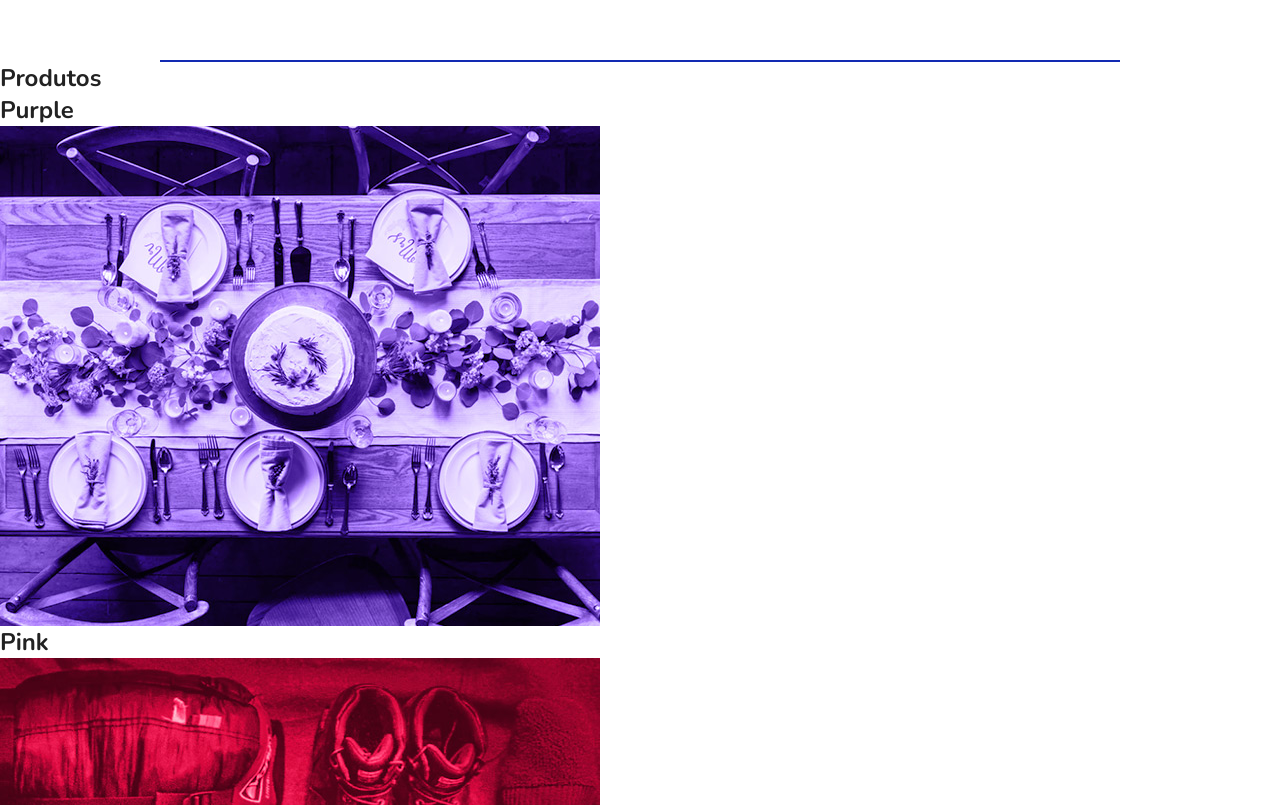
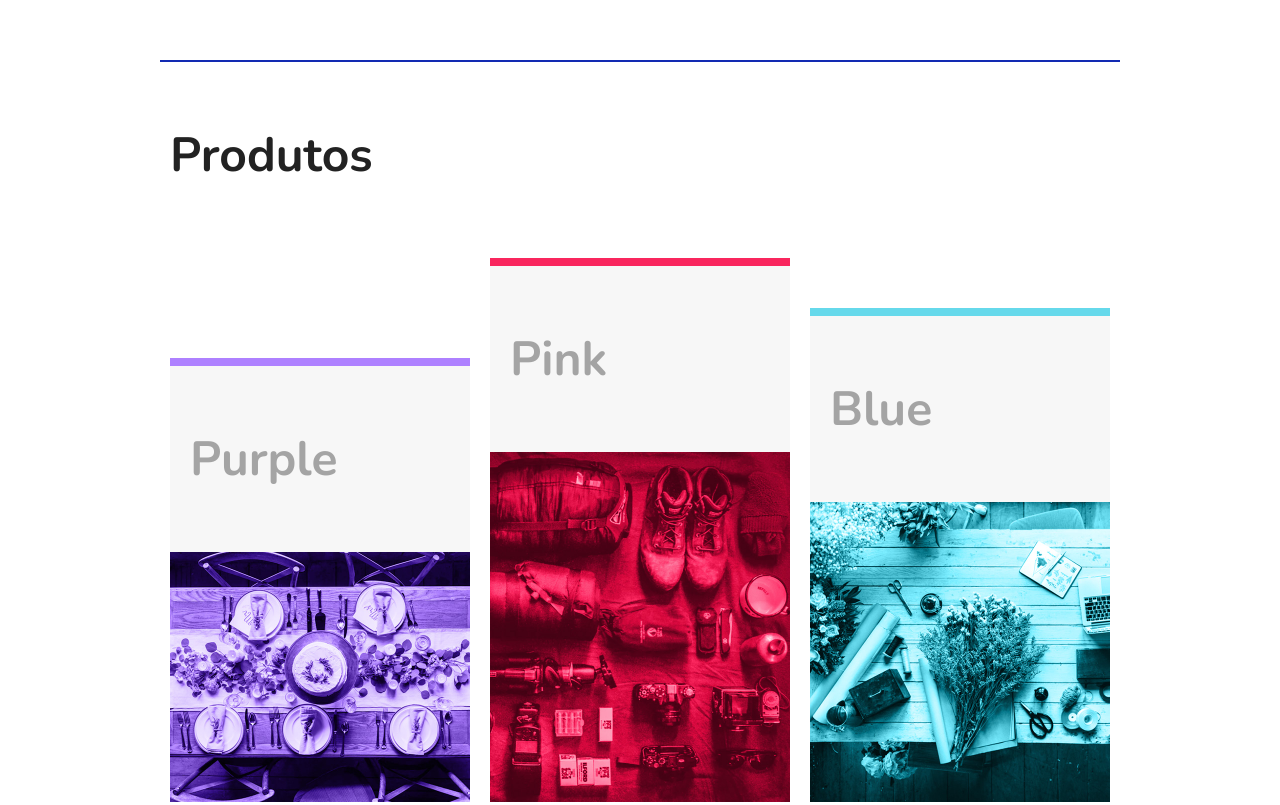
Before and after one commit to ViniSantosJ/Flexblog, a plain HTML site: page Flexblog/index.html in a window 1280 px wide. Shown: the part 949-1754 px from the top of the page. Drawn offline with nearby package versions, Linux system fonts and the light colour scheme.

Commit message:
Produtos.
Implementando o estilo na parte de produtos.

```diff
--- a/Flexblog/scss/_variaveis.scss
+++ b/Flexblog/scss/_variaveis.scss
@@ -2,6 +2,9 @@
 $black: #222222;
 $white: #fff;
 $light-gray: #7c7c7c;
+$border-purple: #ae81ff;
+$border-pink: #f9265e;
+$border-blue: #66d9eb;
 $azul-principal: #122ab2;
 $azul-secundario: #2c70ff;
 // Fontes
--- a/Flexblog/scss/style.scss
+++ b/Flexblog/scss/style.scss
@@ -102,3 +102,43 @@
   flex: 1 1 160px; // Quando quebrar o sobre-info e chegar em 160px, ele ''quebra'' a img.
   margin: 0 10px;
 }
+
+/* Produtos */
+.produtos {
+  max-width: $container;
+  margin: 0 auto;
+  padding: 60px 0;
+  h1 {
+    font-size: 3em;
+    margin: 0 10px 60px 10px;
+  }
+}
+
+.produtos-container {
+  display: flex;
+  flex-wrap: wrap;
+  align-items: flex-end;
+}
+
+.produtos-item {
+  flex: 1 1 175px;
+  margin: 10px;
+  h2 {
+    font-size: 3em;
+    color: #a4a4a4;
+    background: #f7f7f7;
+    padding: 60px 20px;
+  }
+}
+
+.purple {
+  border-top: 8px solid $border-purple;
+}
+
+.pink {
+  border-top: 8px solid $border-pink;
+}
+
+.blue {
+  border-top: 8px solid $border-blue;
+}
```
Also changed, not shown: Flexblog/css/style.css, Flexblog/css/style.min.css.
